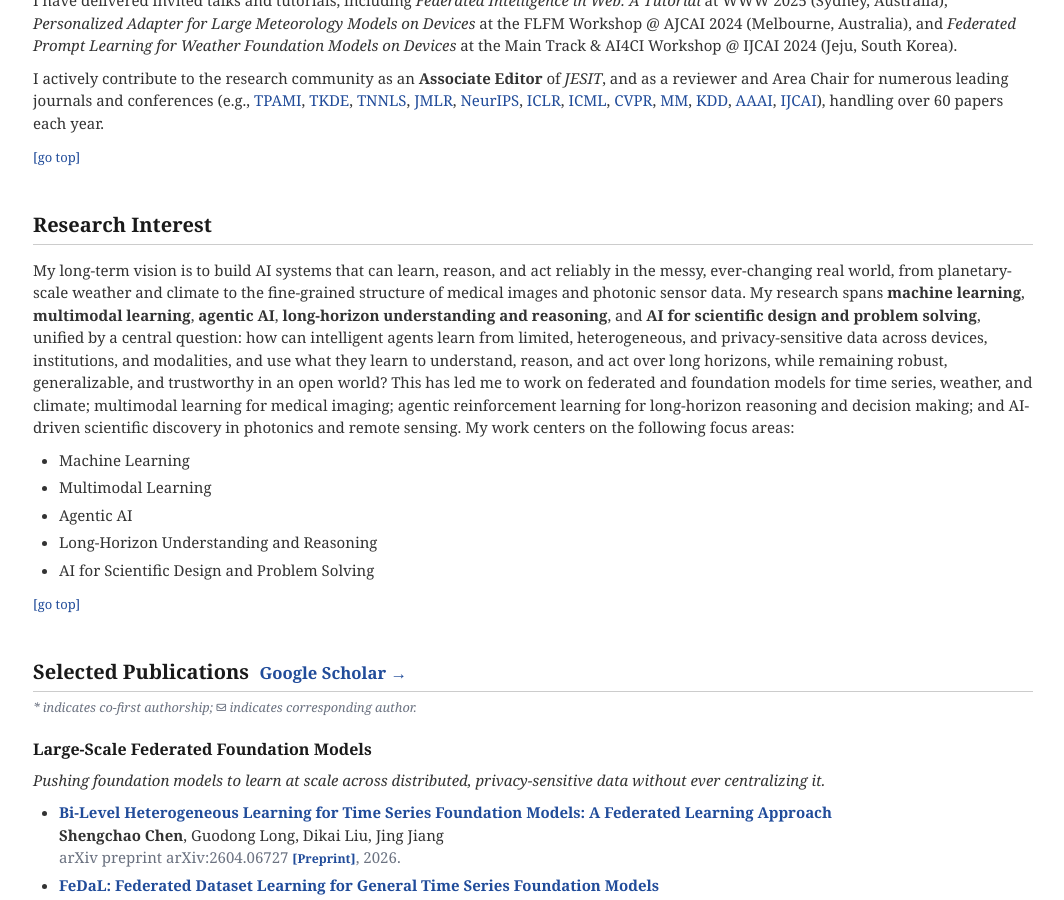
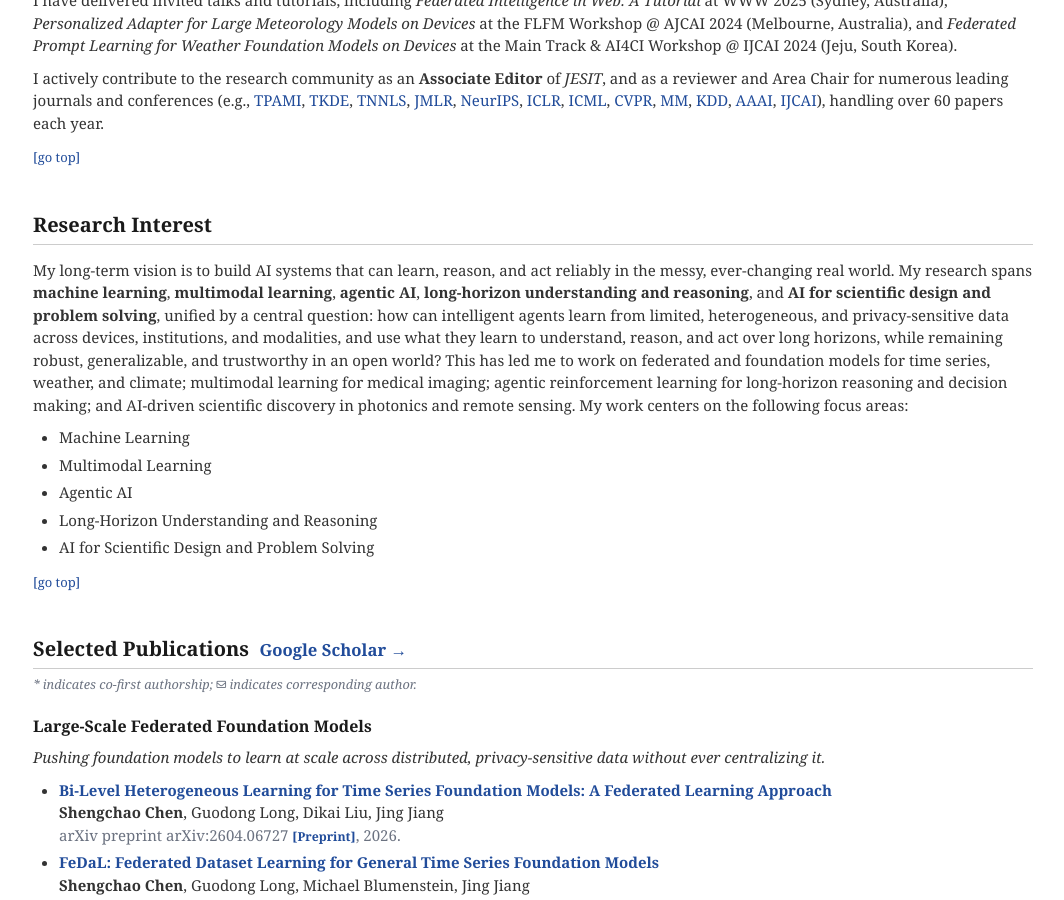
Before and after one commit to shengchaochen82/shengchaochen82.github.io, a Jekyll site: the page built from index.md, in a window 1280 px wide and 900 px high, scrolled down 602 px. Shown: the whole window, without its empty margins (107-1171 px from the left). Built offline with Jekyll 4.4.1, drawn with Linux system fonts in a browser that asks for light colours.

Commit message:
Content: trim vision sentence in Research Interest
Co-Authored-By: Claude Sonnet 5 <noreply@anthropic.com>

```diff
--- a/_includes/classic_research_interest.html
+++ b/_includes/classic_research_interest.html
@@ -1,6 +1,6 @@
 <section class="classic-section" id="research-interest">
   <h1>Research Interest</h1>
-  <p>My long-term vision is to build AI systems that can learn, reason, and act reliably in the messy, ever-changing real world, from planetary-scale weather and climate to the fine-grained structure of medical images and photonic sensor data. My research spans <strong>machine learning</strong>, <strong>multimodal learning</strong>, <strong>agentic AI</strong>, <strong>long-horizon understanding and reasoning</strong>, and <strong>AI for scientific design and problem solving</strong>, unified by a central question: how can intelligent agents learn from limited, heterogeneous, and privacy-sensitive data across devices, institutions, and modalities, and use what they learn to understand, reason, and act over long horizons, while remaining robust, generalizable, and trustworthy in an open world? This has led me to work on federated and foundation models for time series, weather, and climate; multimodal learning for medical imaging; agentic reinforcement learning for long-horizon reasoning and decision making; and AI-driven scientific discovery in photonics and remote sensing. My work centers on the following focus areas:</p>
+  <p>My long-term vision is to build AI systems that can learn, reason, and act reliably in the messy, ever-changing real world. My research spans <strong>machine learning</strong>, <strong>multimodal learning</strong>, <strong>agentic AI</strong>, <strong>long-horizon understanding and reasoning</strong>, and <strong>AI for scientific design and problem solving</strong>, unified by a central question: how can intelligent agents learn from limited, heterogeneous, and privacy-sensitive data across devices, institutions, and modalities, and use what they learn to understand, reason, and act over long horizons, while remaining robust, generalizable, and trustworthy in an open world? This has led me to work on federated and foundation models for time series, weather, and climate; multimodal learning for medical imaging; agentic reinforcement learning for long-horizon reasoning and decision making; and AI-driven scientific discovery in photonics and remote sensing. My work centers on the following focus areas:</p>
   <ul>
     <li>Machine Learning</li>
     <li>Multimodal Learning</li>
```
